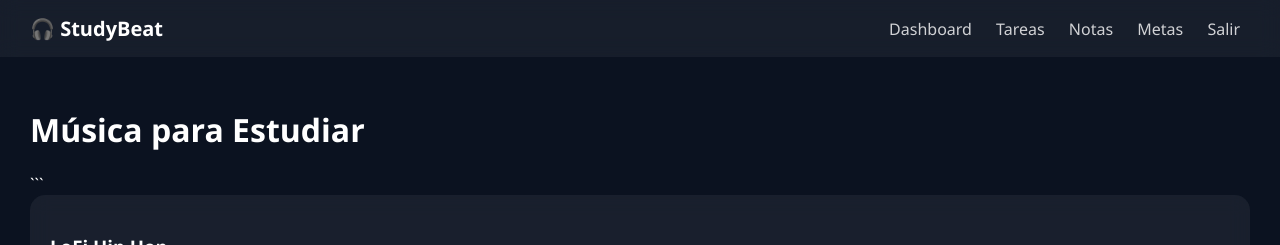
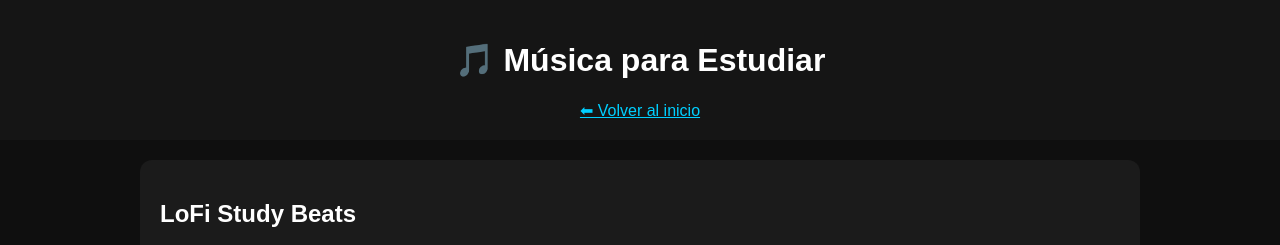
Before and after one commit to FANNY100-0/https-studybeat.onrender.com, a Flask app: page /musica in a window 1280 px wide. Shown: the top 245 px of the page. Run offline with Flask 3, Linux system fonts and the light colour scheme.

Commit message:
Update musica.html

````diff
--- a/templates/musica.html
+++ b/templates/musica.html
@@ -1,71 +1,70 @@
-{% extends 'base.html' %}
+<!DOCTYPE html>
+<html lang="es">
+<head>
+<meta charset="UTF-8">
+<title>Música - StudyBeat</title>
 
-{% block title %}
-Música
-{% endblock %}
+<style>
+body{
+background:#0f0f0f;
+color:white;
+font-family:Arial;
+margin:0;
+}
 
-{% block content %}
+header{
+background:#151515;
+padding:20px;
+text-align:center;
+}
 
-<h1 class="page-title">
-    Música para Estudiar
-</h1>
+.container{
+width:90%;
+max-width:1000px;
+margin:auto;
+padding:20px;
+}
 
-<div class="music-grid">
+.card{
+background:#1b1b1b;
+padding:20px;
+border-radius:12px;
+}
 
-```
+iframe{
+width:100%;
+height:500px;
+border:none;
+border-radius:10px;
+}
+
+a{
+color:#00cfff;
+}
+</style>
+
+</head>
+<body>
+
+<header>
+<h1>🎵 Música para Estudiar</h1>
+<a href="/">⬅ Volver al inicio</a>
+</header>
+
+<div class="container">
+
 <div class="card">
 
-    <h3>LoFi Hip Hop</h3>
+<h2>LoFi Study Beats</h2>
 
-    <iframe
-        width="100%"
-        height="315"
-        src="https://www.youtube.com/embed/jfKfPfyJRdk"
-        allowfullscreen>
-    </iframe>
+<iframe
+src="https://www.youtube.com/embed/jfKfPfyJRdk"
+allowfullscreen>
+</iframe>
 
 </div>
 
-<div class="card">
-
-    <h3>Piano Relajante</h3>
-
-    <iframe
-        width="100%"
-        height="315"
-        src="https://www.youtube.com/embed/lFcSrYw-ARY"
-        allowfullscreen>
-    </iframe>
-
 </div>
 
-<div class="card">
-
-    <h3>Música Instrumental</h3>
-
-    <iframe
-        width="100%"
-        height="315"
-        src="https://www.youtube.com/embed/WPni755-Krg"
-        allowfullscreen>
-    </iframe>
-
-</div>
-
-<div class="card">
-
-    <h3>Study Music</h3>
-
-    <iframe
-        width="100%"
-        height="315"
-        src="https://www.youtube.com/embed/5qap5aO4i9A"
-        allowfullscreen>
-    </iframe>
-
-</div>
-```
-
-</div>
-
-{% endblock %}
+</body>
+</html>
````
